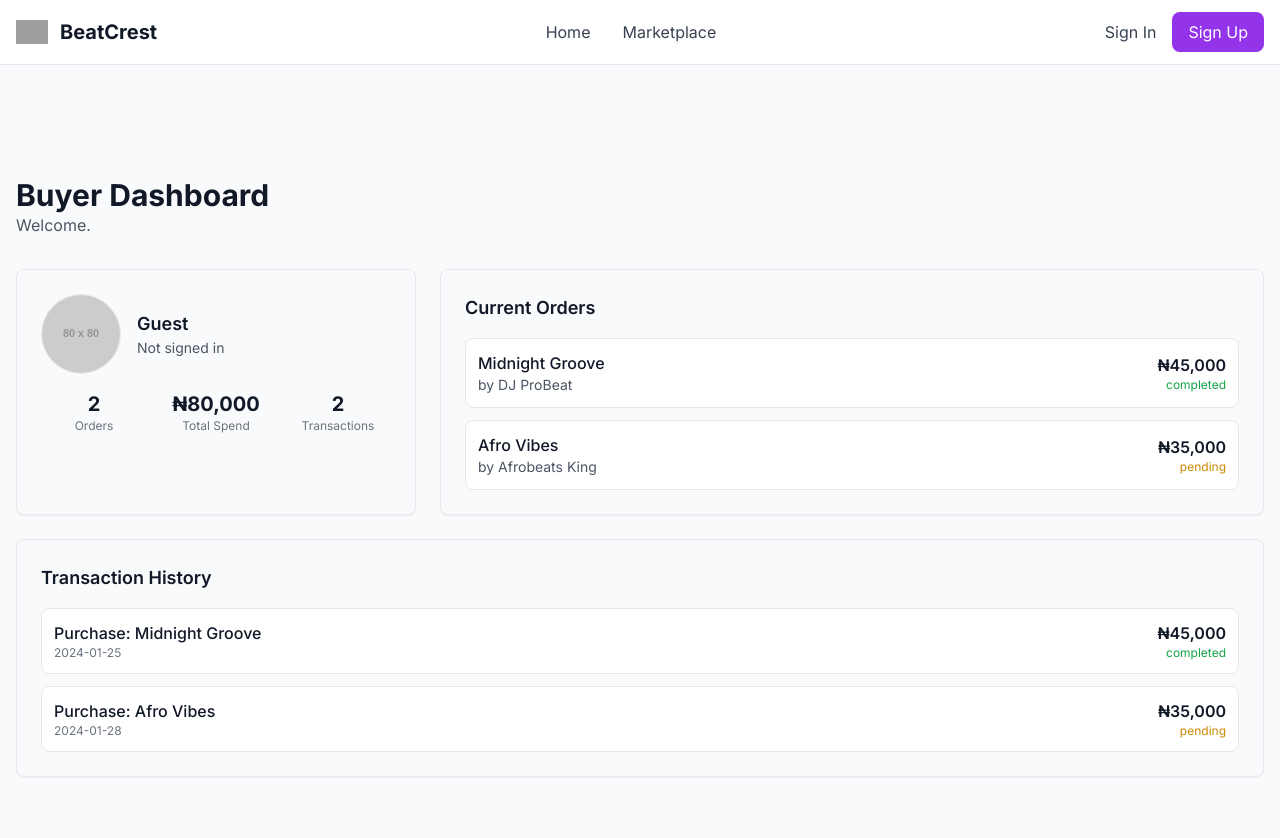
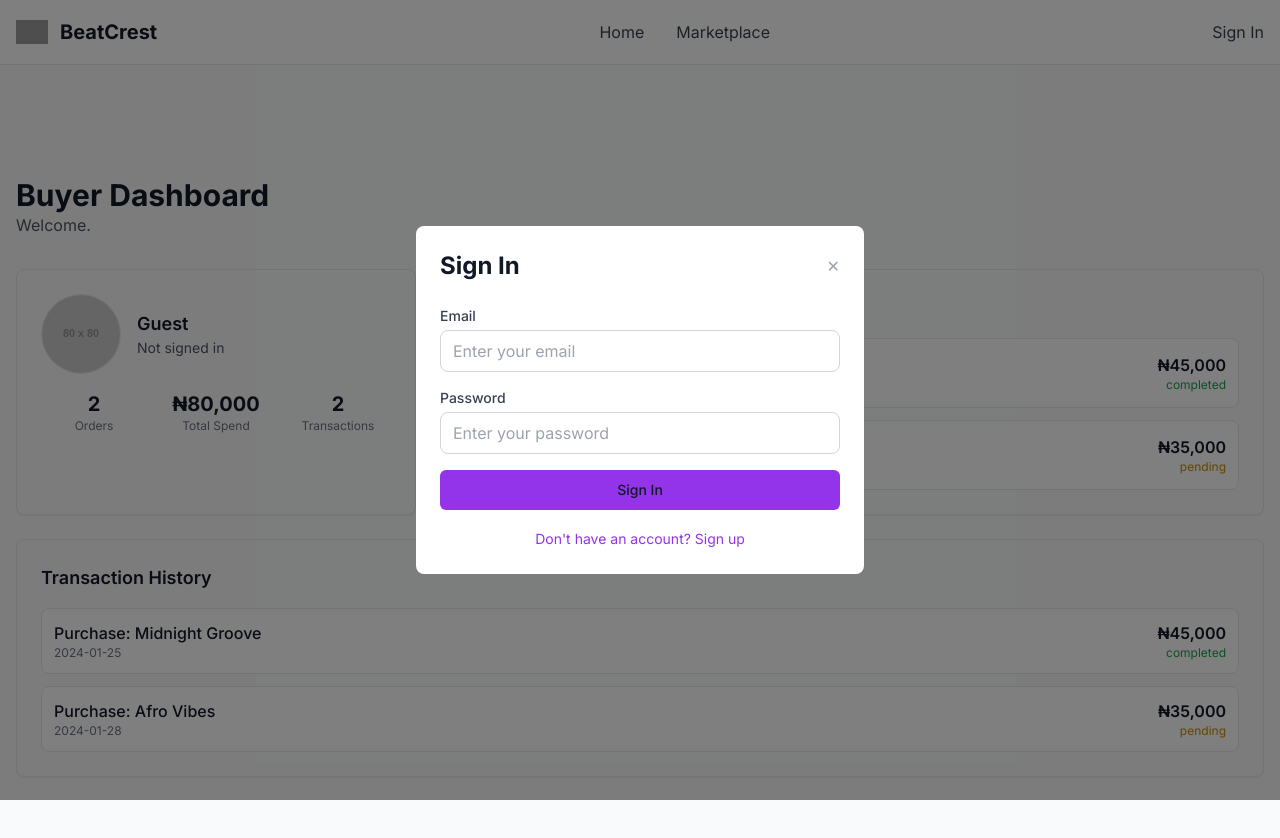
Before and after one commit to KachiAlex/beatscrest, a React (Vite) app in the folder frontend/: page /buyer in a window 1280 px wide. Both pictures are taken after a click on the button "Sign In". Shown: the top 838 px of the page. Built offline with nearby package versions, Linux system fonts and the light colour scheme; grey boxes are pictures that could not be loaded.

Commit message:
add sign in at navbar

```diff
--- a/frontend/src/components/Navbar.tsx
+++ b/frontend/src/components/Navbar.tsx
@@ -1,11 +1,86 @@
-import React from 'react';
+import React, { useState, useEffect, useRef } from 'react';
 import { Link } from 'react-router-dom';
 import { useAuth } from '../contexts/AuthContext';
+import { Button } from './ui/button';
+import apiService from '../services/api';
 
 const Navbar: React.FC = () => {
   const { user, logout } = useAuth();
+  const [showAuthModal, setShowAuthModal] = useState(false);
+  const [authMode, setAuthMode] = useState<'signin' | 'signup'>('signin');
+  const [authFormData, setAuthFormData] = useState({
+    email: '',
+    password: '',
+    username: ''
+  });
+  const [authLoading, setAuthLoading] = useState(false);
+  const [authError, setAuthError] = useState('');
+  const modalRef = useRef<HTMLDivElement>(null);
+
+  // Handle click outside to close modal
+  useEffect(() => {
+    const handleClickOutside = (event: MouseEvent) => {
+      if (modalRef.current && !modalRef.current.contains(event.target as Node)) {
+        setShowAuthModal(false);
+      }
+    };
+
+    if (showAuthModal) {
+      document.addEventListener('mousedown', handleClickOutside);
+    }
+
+    return () => {
+      document.removeEventListener('mousedown', handleClickOutside);
+    };
+  }, [showAuthModal]);
+
+  // Handle auth form input changes
+  const handleAuthInputChange = (e: React.ChangeEvent<HTMLInputElement>) => {
+    const { name, value } = e.target;
+    setAuthFormData(prev => ({
+      ...prev,
+      [name]: value
+    }));
+    setAuthError('');
+  };
+
+  // Handle auth form submission
+  const handleAuthSubmit = async (e: React.FormEvent) => {
+    e.preventDefault();
+    setAuthLoading(true);
+    setAuthError('');
+
+    try {
+      if (authMode === 'signin') {
+        await apiService.login({ email: authFormData.email, password: authFormData.password });
+      } else {
+        await apiService.register({
+          email: authFormData.email,
+          password: authFormData.password,
+          username: authFormData.username,
+          account_type: 'artist'
+        });
+      }
+
+      setShowAuthModal(false);
+      setAuthFormData({ email: '', password: '', username: '' });
+      setAuthMode('signin');
+    } catch (error: any) {
+      setAuthError(error.message || 'Authentication failed');
+    } finally {
+      setAuthLoading(false);
+    }
+  };
+
+  // Switch between sign in and sign up modes
+  const switchAuthMode = () => {
+    setAuthMode(prev => prev === 'signin' ? 'signup' : 'signin');
+    setAuthError('');
+    setAuthFormData({ email: '', password: '', username: '' });
+  };
 
   return (
+    <>
       <nav className="bg-white shadow-sm border-b">
         <div className="container mx-auto px-4">
           <div className="flex items-center justify-between h-16">
@@ -53,11 +128,11 @@ const Navbar: React.FC = () => {
                 </>
               ) : (
                 <>
-                <button className="text-gray-700 hover:text-purple-600 transition">
+                  <button
+                    onClick={() => setShowAuthModal(true)}
+                    className="text-gray-700 hover:text-purple-600 transition"
+                  >
                     Sign In
-                </button>
-                <button className="bg-purple-600 hover:bg-purple-700 text-white px-4 py-2 rounded-lg transition">
-                  Sign Up
                   </button>
                 </>
               )}
@@ -65,6 +140,104 @@ const Navbar: React.FC = () => {
           </div>
         </div>
       </nav>
+
+      {/* Authentication Modal */}
+      {showAuthModal && (
+        <div className="fixed inset-0 bg-black bg-opacity-50 flex items-center justify-center z-50">
+          <div
+            ref={modalRef}
+            className="bg-white rounded-lg p-6 w-full max-w-md mx-4"
+          >
+            <div className="flex items-center justify-between mb-6">
+              <h2 className="text-2xl font-bold text-gray-900">
+                {authMode === 'signin' ? 'Sign In' : 'Create Account'}
+              </h2>
+              <button
+                onClick={() => setShowAuthModal(false)}
+                className="text-gray-400 hover:text-gray-600"
+              >
+                ✕
+              </button>
+            </div>
+
+            <form onSubmit={handleAuthSubmit} className="space-y-4">
+              {authMode === 'signup' && (
+                <div>
+                  <label className="block text-sm font-medium text-gray-700 mb-1">
+                    Username
+                  </label>
+                  <input
+                    type="text"
+                    name="username"
+                    value={authFormData.username}
+                    onChange={handleAuthInputChange}
+                    required={authMode === 'signup'}
+                    className="w-full px-3 py-2 border border-gray-300 rounded-lg focus:outline-none focus:ring-2 focus:ring-purple-500"
+                    placeholder="Enter your username"
+                  />
+                </div>
+              )}
+
+              <div>
+                <label className="block text-sm font-medium text-gray-700 mb-1">
+                  Email
+                </label>
+                <input
+                  type="email"
+                  name="email"
+                  value={authFormData.email}
+                  onChange={handleAuthInputChange}
+                  required
+                  className="w-full px-3 py-2 border border-gray-300 rounded-lg focus:outline-none focus:ring-2 focus:ring-purple-500"
+                  placeholder="Enter your email"
+                />
+              </div>
+
+              <div>
+                <label className="block text-sm font-medium text-gray-700 mb-1">
+                  Password
+                </label>
+                <input
+                  type="password"
+                  name="password"
+                  value={authFormData.password}
+                  onChange={handleAuthInputChange}
+                  required
+                  className="w-full px-3 py-2 border border-gray-300 rounded-lg focus:outline-none focus:ring-2 focus:ring-purple-500"
+                  placeholder="Enter your password"
+                />
+              </div>
+
+              {authError && (
+                <div className="text-sm text-red-600 bg-red-50 p-3 rounded">
+                  {authError}
+                </div>
+              )}
+
+              <Button
+                type="submit"
+                className="w-full bg-purple-600 hover:bg-purple-700"
+                disabled={authLoading}
+              >
+                {authLoading ? 'Processing...' : authMode === 'signin' ? 'Sign In' : 'Create Account'}
+              </Button>
+            </form>
+
+            <div className="mt-4 text-center">
+              <button
+                onClick={switchAuthMode}
+                className="text-purple-600 hover:text-purple-700 text-sm"
+              >
+                {authMode === 'signin'
+                  ? "Don't have an account? Sign up"
+                  : "Already have an account? Sign in"
+                }
+              </button>
+            </div>
+          </div>
+        </div>
+      )}
+    </>
   );
 };
 
```
Lines whose indentation alone changed are shown as unchanged.
